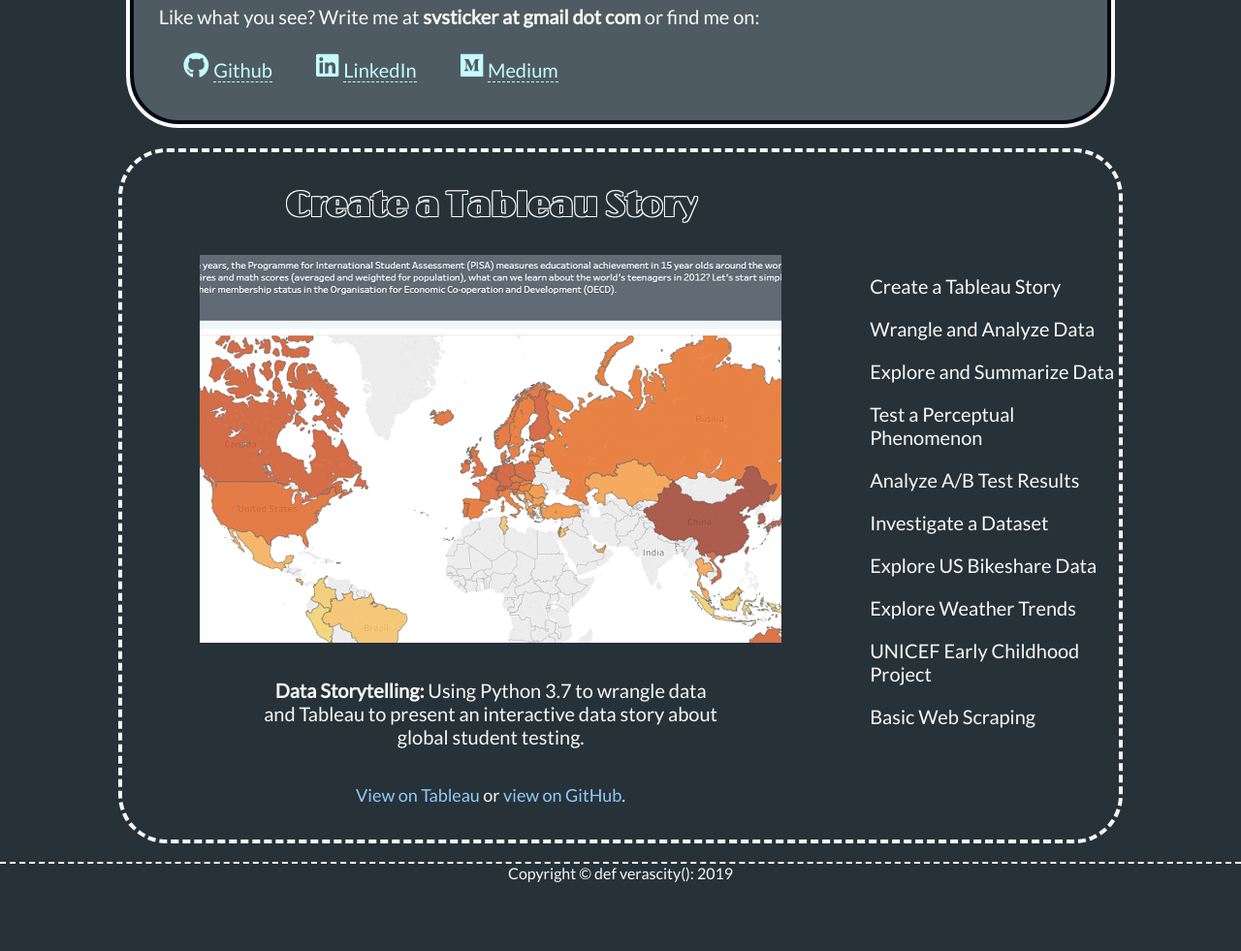
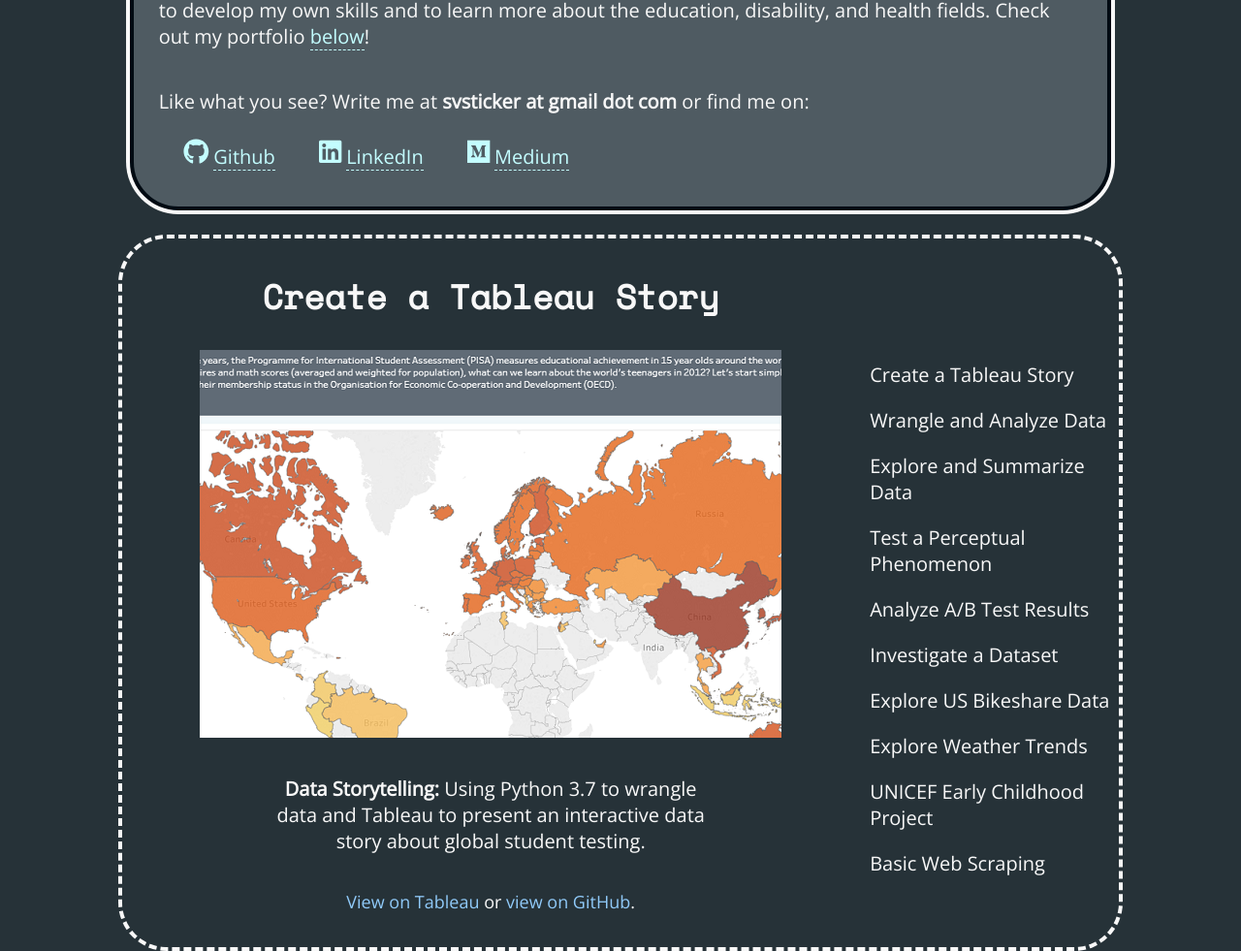
Before and after one commit to verascity/verascity.github.io, a plain HTML site: page index.html in a window 1280 px wide. Shown: the part 416-1397 px from the top of the page at 97% size. Before the commit the page ends 1337 px from the top, so only its background shows below. Drawn offline with nearby package versions, Linux system fonts and the light colour scheme.

Commit message:
Cosmetic: Change body and header fonts

```diff
--- a/css/style.css
+++ b/css/style.css
@@ -1,4 +1,4 @@
-@import url('https://fonts.googleapis.com/css?family=Limelight|Lato');
+@import url('https://fonts.googleapis.com/css?family=Open+Sans|Space+Mono');
 
 html {
   min-height: 100%;
@@ -8,7 +8,7 @@ html {
 body {
   margin-top: 75px;
   color: #F8F8F8;
-  font-family: "Lato", sans-serif;
+  font-family: "Open Sans", sans-serif;
   background-color: #263238;
 }
 
@@ -81,7 +81,7 @@ header {
 }
 
 header h1 {
-  font-family: "Limelight", cursive;
+  font-family: "Space Mono", monospace;
   display: block;
   color: #4D5960;
     text-shadow:
@@ -166,13 +166,8 @@ header ul li {
 
 .project-header {
     font-size: 35px;
-    font-family: "Limelight", cursive;
-    color: #263238;
-    text-shadow:
-    -1px -1px 0 #F8F8F8,
-    1px -1px 0 #F8F8F8,
-    -1px 1px 0 #F8F8F8,
-     1px 1px 0 #F8F8F8;
+    font-family: "Space Mono", monospace;
+    color: #F8F8F8;
 }
 
 .project-item > p {
```
